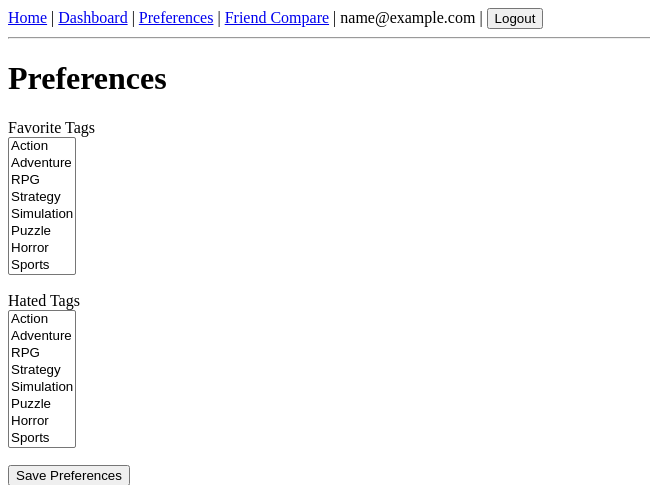
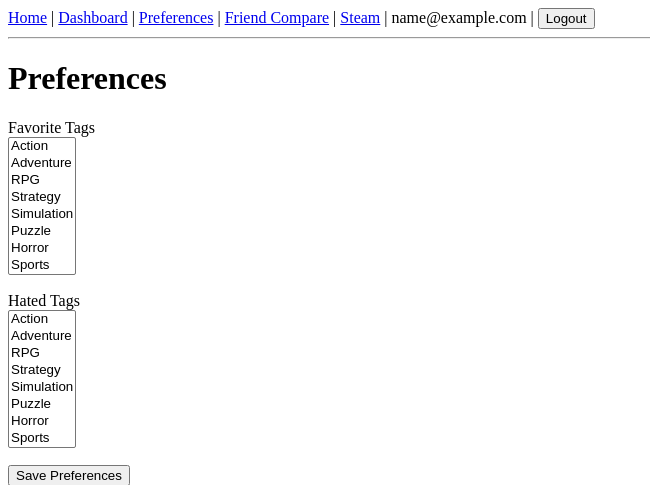
Before and after one commit to matths05/Steam-Recommendation-Engine, a Flask app: page /profile/preferences in a window 1280 px wide. Shown: the top 485 px of the page, without its empty margins (0-650 px from the left). Run offline with Flask 2, Linux system fonts and the light colour scheme; the visitor is signed in with stand-in values (Sample User, id 1); some libraries are stand-ins or nearby versions.

Commit message:
Add Steam settings page and sync form (placeholder)

```diff
--- a/flask_app/forms.py
+++ b/flask_app/forms.py
@@ -39,3 +39,10 @@ class FriendCompareForm(FlaskForm):
         validators=[DataRequired(), Length(min=3, max=32)]
     )
     submit = SubmitField("Save Friend ID")
+
+class SteamIdForm(FlaskForm):
+    steam_id = StringField("Your Steam ID", validators=[DataRequired(), Length(min=3, max=32)])
+    submit = SubmitField("Save Steam ID")
+
+class SyncSteamForm(FlaskForm):
+    submit = SubmitField("Sync Steam Library")
--- a/flask_app/models.py
+++ b/flask_app/models.py
@@ -10,6 +10,10 @@ class User(db.Document, UserMixin):
 
     friend_steam_id = db.StringField()
 
+    steam_id = db.StringField()
+    owned_games = db.ListField(db.DictField(), default=list)   # each dict: {"appid": int, "playtime_forever": int}
+    last_sync = db.DateTimeField()
+
     # This tells MongoEngine which collection name to use (optional but nice)
     meta = {"collection": "users"}
 
--- a/flask_app/profile_routes.py
+++ b/flask_app/profile_routes.py
@@ -1,6 +1,7 @@
 from flask import Blueprint, render_template, redirect, url_for
 from flask_login import login_required, current_user
-from .forms import PreferencesForm, FriendCompareForm
+from .forms import PreferencesForm, FriendCompareForm, SteamIdForm, SyncSteamForm
+from datetime import datetime
 
 
 profile = Blueprint("profile", __name__, url_prefix="/profile")
@@ -38,3 +39,32 @@ def friend_compare():
         return redirect(url_for("profile.friend_compare"))
 
     return render_template("friend_compare.html", form=form)
+
+@profile.route("/steam", methods=["GET", "POST"])
+@login_required
+def steam_settings():
+    steam_form = SteamIdForm(prefix="steam")
+    sync_form = SyncSteamForm(prefix="sync")
+
+    # Pre-fill steam_id
+    if not steam_form.is_submitted():
+        steam_form.steam_id.data = current_user.steam_id or ""
+
+    if steam_form.validate_on_submit() and steam_form.submit.data:
+        current_user.steam_id = steam_form.steam_id.data.strip()
+        current_user.save()
+        return redirect(url_for("profile.steam_settings"))
+
+    if sync_form.validate_on_submit() and sync_form.submit.data:
+        # placeholder for Step 7D (real API call)
+        current_user.last_sync = datetime.utcnow()
+        current_user.save()
+        return redirect(url_for("profile.steam_settings"))
+
+    return render_template(
+        "steam.html",
+        steam_form=steam_form,
+        sync_form=sync_form,
+        owned_count=len(current_user.owned_games or []),
+        last_sync=current_user.last_sync
+    )
--- a/flask_app/templates/base.html
+++ b/flask_app/templates/base.html
@@ -12,6 +12,7 @@
         <a href="{{ url_for('main.dashboard') }}">Dashboard</a> |
         <a href="{{ url_for('profile.preferences') }}">Preferences</a> |
         <a href="{{ url_for('profile.friend_compare') }}">Friend Compare</a> |
+        <a href="{{ url_for('profile.steam_settings') }}">Steam</a> |
         <span>{{ current_user.email }}</span> |
         <form action="{{ url_for('auth.logout') }}" method="POST" style="display:inline;">
           <input type="hidden" name="csrf_token" value="{{ csrf_token() }}">
```
Also changed, not shown: flask_app/templates/steam.html (added, +21 -0 lines).
